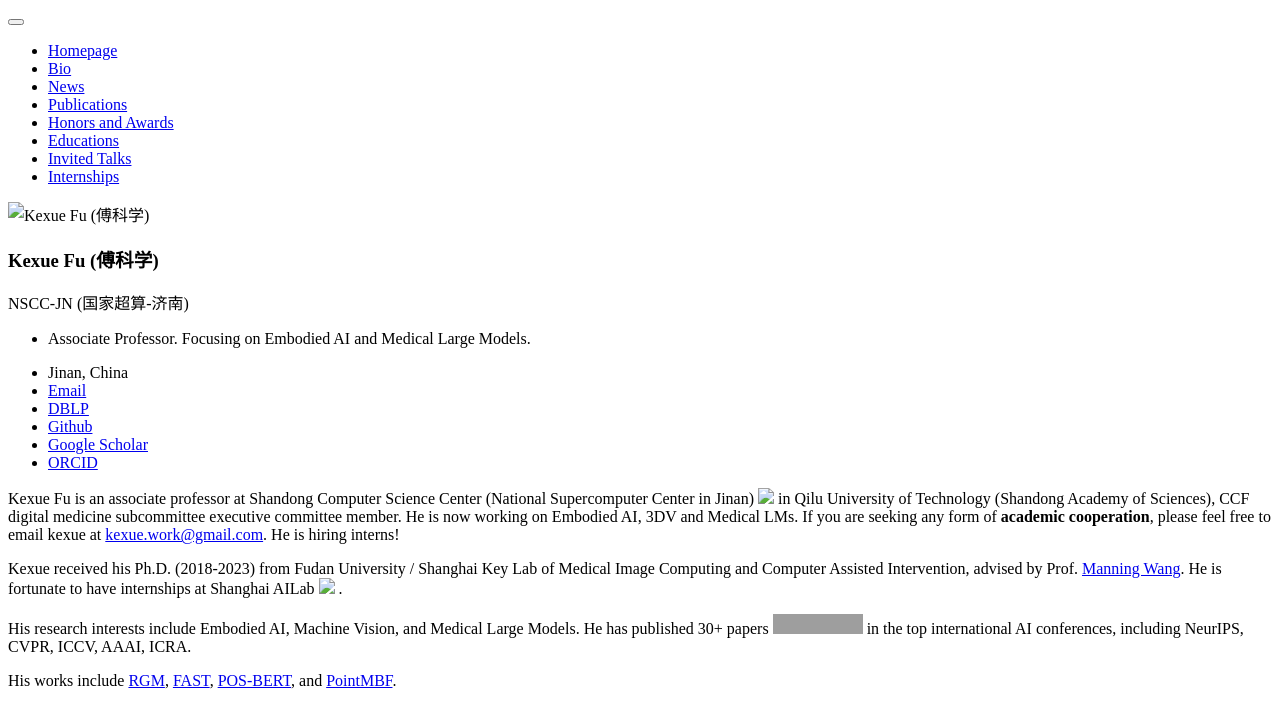
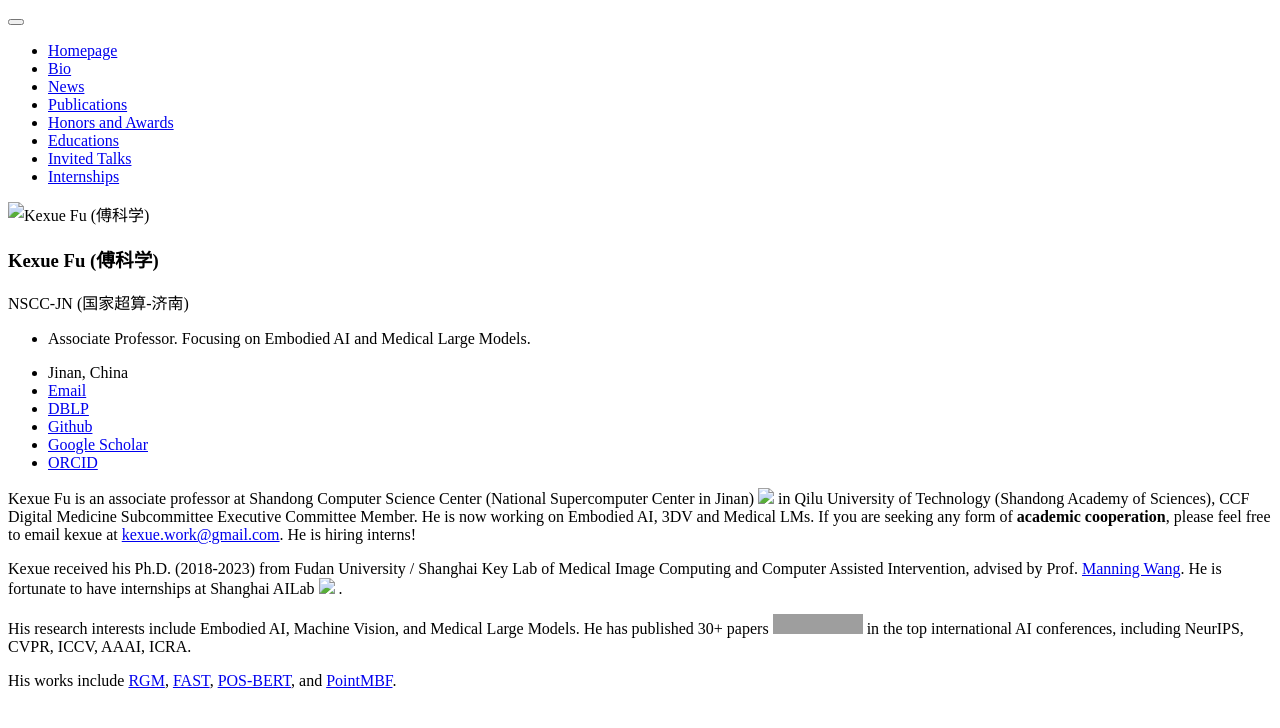
Before and after one commit to fukexue/fukexue.github.io, a Jekyll site: the page built from _pages/includes/intro.md, in a window 1280 px wide. Shown: the top 728 px of the page. Built offline with Jekyll 4.4.1, drawn with Linux system fonts in a browser that asks for light colours; our own code applies the rules of GitHub Pages for plain Markdown files; grey boxes are pictures that could not be loaded.

Commit message:
Update intro.md
2024.12.2

```diff
--- a/_pages/includes/intro.md
+++ b/_pages/includes/intro.md
@@ -1,4 +1,4 @@
-Kexue Fu is an associate professor at Shandong Computer Science Center (National Supercomputer Center in Jinan) <img src='./images/nscc.png' style='width: 6em;'> in Qilu University of Technology (Shandong Academy of Sciences), CCF digital medicine subcommittee executive committee member. He is now working on Embodied AI, 3DV and Medical LMs. If you are seeking any form of **academic cooperation**, please feel free to email kexue at [kexue.work@gmail.com](mailto:fukexue@fudan.edu.cn). He is hiring interns!
+Kexue Fu is an associate professor at Shandong Computer Science Center (National Supercomputer Center in Jinan) <img src='./images/nscc.png' style='width: 6em;'> in Qilu University of Technology (Shandong Academy of Sciences), CCF Digital Medicine Subcommittee Executive Committee Member. He is now working on Embodied AI, 3DV and Medical LMs. If you are seeking any form of **academic cooperation**, please feel free to email kexue at [kexue.work@gmail.com](mailto:fukexue@fudan.edu.cn). He is hiring interns!
 
 Kexue received his Ph.D. (2018-2023) from Fudan University / Shanghai Key Lab of Medical Image Computing and Computer Assisted Intervention, advised by Prof. [Manning Wang](https://basicmed.fudan.edu.cn/8c/ab/c28704a429227/page.htm). He is fortunate to have internships at Shanghai AILab <img src='./images/shailab.png' style='width: 6em;'> .
 
```
